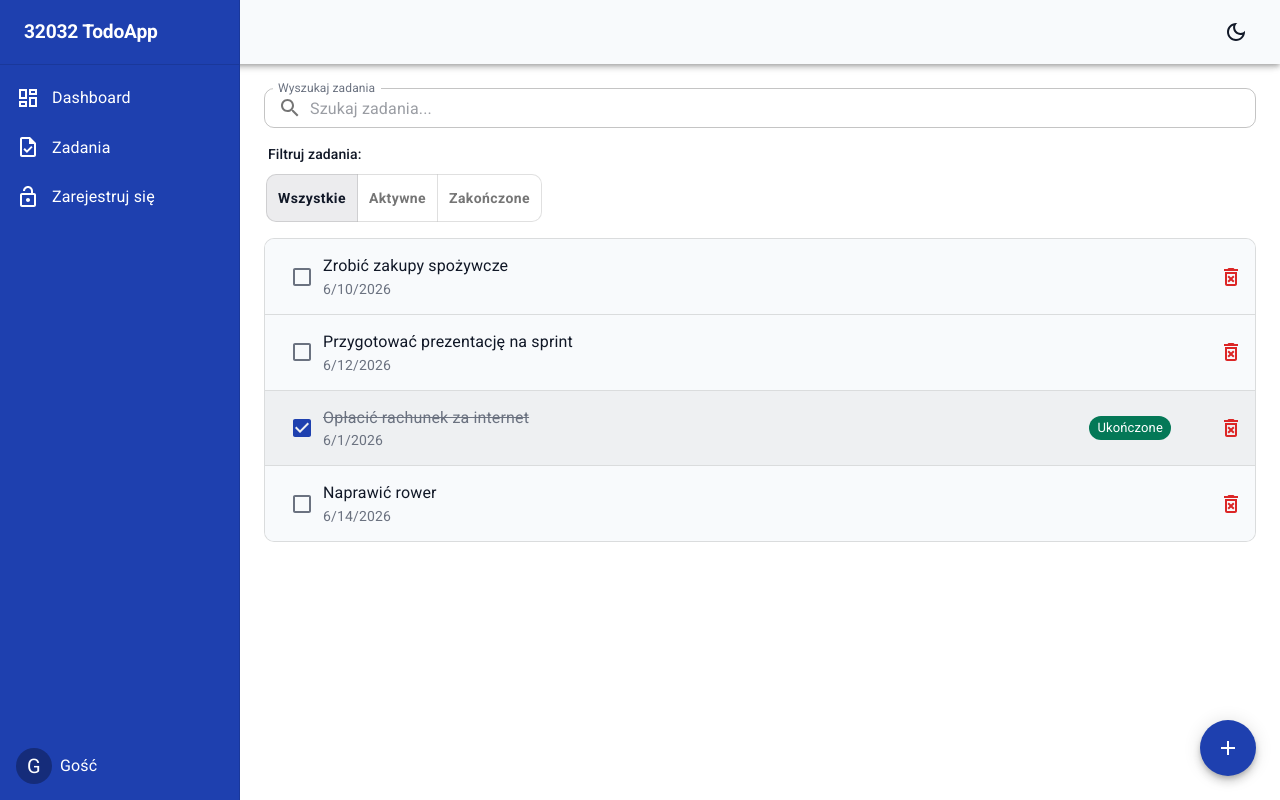
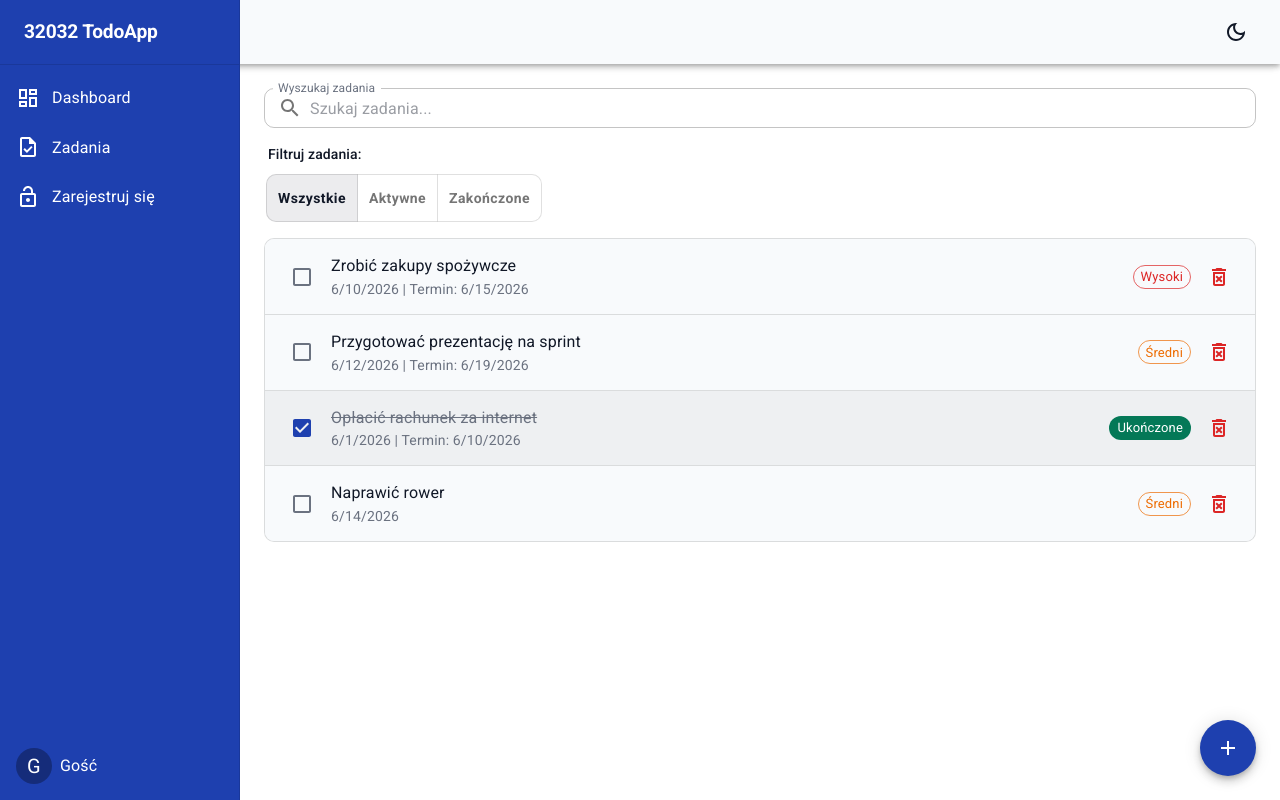
Before and after one commit to a-osika/ziu_4, a React (Vite) app: page /todos in a window 1280 px wide. Built offline with nearby package versions, Linux system fonts and the light colour scheme.

Commit message:
add badges and dueDate to list, extract component

```diff
--- /dev/null
+++ b/src/components/TodoItem/TodoItem.tsx
@@ -0,0 +1,102 @@
+import {
+  ListItem,
+  ListItemButton,
+  ListItemIcon,
+  Checkbox,
+  ListItemText,
+  Chip,
+  IconButton,
+  Box,
+} from '@mui/material';
+import DeleteOutlinedIcon from '@mui/icons-material/DeleteForeverOutlined';
+import { Todo } from '../../types/todo.types';
+
+interface TodoItemProps {
+  todo: Todo;
+  isLast: boolean;
+  onSelect: (id: string) => void;
+  onToggle: (id: string) => void;
+  onDelete: (id: string) => void;
+}
+
+const priorityConfig = {
+  low: { label: 'Niski', color: 'info' as const },
+  medium: { label: 'Średni', color: 'warning' as const },
+  high: { label: 'Wysoki', color: 'error' as const },
+};
+
+export function TodoItem({ todo, isLast, onSelect, onToggle, onDelete }: TodoItemProps) {
+  const currentPriority = priorityConfig[todo.priority] || priorityConfig.medium;
+
+  const formattedDate = new Date(todo.createdAt).toLocaleDateString();
+  const formattedDueDate = todo.dueDate
+    ? ` | Termin: ${new Date(todo.dueDate).toLocaleDateString()}`
+    : '';
+  const secondaryText = `${formattedDate}${formattedDueDate}`;
+
+  return (
+    <ListItem disablePadding divider={!isLast}>
+      <ListItemButton
+        onClick={() => onSelect(todo.id)}
+        sx={{
+          bgcolor: todo.completed ? 'action.hover' : 'background.paper',
+          gap: 1,
+        }}
+      >
+        <ListItemIcon onClick={(e) => e.stopPropagation()}>
+          <Checkbox
+            checked={todo.completed}
+            onChange={() => onToggle(todo.id)}
+            aria-label={`${
+              todo.completed ? 'Oznacz jako nieukończone' : 'Oznacz jako ukończone'
+            }: ${todo.title}`}
+          />
+        </ListItemIcon>
+
+        <ListItemText
+          primary={todo.title}
+          secondary={secondaryText}
+          sx={{ minWidth: 0, flex: 1 }}
+          slotProps={{
+            primary: {
+              sx: {
+                textDecoration: todo.completed ? 'line-through' : 'none',
+                color: todo.completed ? 'text.disabled' : 'text.primary',
+                whiteSpace: 'nowrap',
+                overflow: 'hidden',
+                textOverflow: 'ellipsis',
+              },
+            },
+            secondary: {
+              sx: {
+                color: todo.completed ? 'text.disabled' : 'text.secondary',
+              },
+            },
+          }}
+        />
+        <Box sx={{ display: 'flex', alignItems: 'center', gap: 1, flexShrink: 0 }}>
+          {todo.completed ? (
+            <Chip label='Ukończone' size='small' color='success' />
+          ) : (
+            <Chip
+              label={currentPriority.label}
+              size='small'
+              color={currentPriority.color}
+              variant='outlined'
+            />
+          )}
+          <IconButton
+            color='error'
+            onClick={(e) => {
+              e.stopPropagation();
+              onDelete(todo.id);
+            }}
+            aria-label={`Usuń zadanie: ${todo.title}`}
+          >
+            <DeleteOutlinedIcon />
+          </IconButton>
+        </Box>
+      </ListItemButton>
+    </ListItem>
+  );
+}
--- a/src/components/TodoList/TodoList.tsx
+++ b/src/components/TodoList/TodoList.tsx
@@ -1,20 +1,7 @@
 import { useMemo } from 'react';
 import { useTodoContext } from '../../context/TodoContext';
-
-import {
-  List,
-  ListItem,
-  ListItemText,
-  ListItemIcon,
-  ListItemButton,
-  Checkbox,
-  IconButton,
-  Typography,
-  Paper,
-  Chip,
-} from '@mui/material';
-
-import DeleteOutlinedIcon from '@mui/icons-material/DeleteForeverOutlined';
+import { TodoItem } from '../TodoItem/TodoItem';
+import { List, Typography, Paper } from '@mui/material';
 
 export function TodoList() {
   const { todos, filter, query, dispatch } = useTodoContext();
@@ -47,58 +34,14 @@ export function TodoList() {
     <Paper variant='outlined' component='article' sx={{ overflow: 'hidden' }}>
       <List disablePadding aria-label='Lista zadań'>
         {filteredTodos.map((todo, idx) => (
-          <ListItem key={todo.id} disablePadding divider={idx < filteredTodos.length - 1}>
-            <ListItemButton
-              onClick={() => dispatch({ type: 'SELECT', payload: todo.id })}
-              sx={{
-                bgcolor: todo.completed ? 'action.hover' : 'background.paper',
-              }}
-            >
-              <ListItemIcon onClick={(e) => e.stopPropagation()}>
-                <Checkbox
-                  checked={todo.completed}
-                  onChange={() => dispatch({ type: 'TOGGLE', payload: todo.id })}
-                  aria-label={`${
-                    todo.completed ? 'Oznacz jako nieukończone' : 'Oznacz jako ukończone'
-                  }: ${todo.title}`}
-                />
-              </ListItemIcon>
-
-              <ListItemText
-                primary={todo.title}
-                secondary={todo.createdAt.toLocaleDateString()}
-                slotProps={{
-                  primary: {
-                    sx: {
-                      textDecoration: todo.completed ? 'line-through' : 'none',
-                      color: todo.completed ? 'text.disabled' : 'text.primary',
-                    },
-                  },
-                  secondary: {
-                    sx: {
-                      color: todo.completed ? 'text.disabled' : 'text.secondary',
-                    },
-                  },
-                }}
-              />
-
-              {todo.completed && (
-                <Chip label='Ukończone' size='small' color='success' sx={{ mr: 5 }} />
-              )}
-
-              <IconButton
-                edge='end'
-                color='error'
-                onClick={(e) => {
-                  e.stopPropagation();
-                  dispatch({ type: 'DELETE', payload: todo.id });
-                }}
-                aria-label={`Usuń zadanie: ${todo.title}`}
-              >
-                <DeleteOutlinedIcon />
-              </IconButton>
-            </ListItemButton>
-          </ListItem>
+          <TodoItem
+            key={todo.id}
+            todo={todo}
+            isLast={idx === filteredTodos.length - 1}
+            onSelect={(id) => dispatch({ type: 'SELECT', payload: id })}
+            onToggle={(id) => dispatch({ type: 'TOGGLE', payload: id })}
+            onDelete={(id) => dispatch({ type: 'DELETE', payload: id })}
+          />
         ))}
       </List>
     </Paper>
--- a/src/components/dashboard/DashboardLayout.tsx
+++ b/src/components/dashboard/DashboardLayout.tsx
@@ -21,7 +21,7 @@ export default function DashboardLayout({ children }: { children?: React.ReactNo
       <Box
         id='main-content'
         component='main'
-        sx={{ flexGrow: 1, p: 3, bgcolor: 'background.default' }}
+        sx={{ flexGrow: 1, p: 3, bgcolor: 'background.default', minWidth: 0 }}
       >
         <AppHeader onMenuClick={() => setOpen(true)} isMobile={isMobile} />
         <Toolbar />
```
